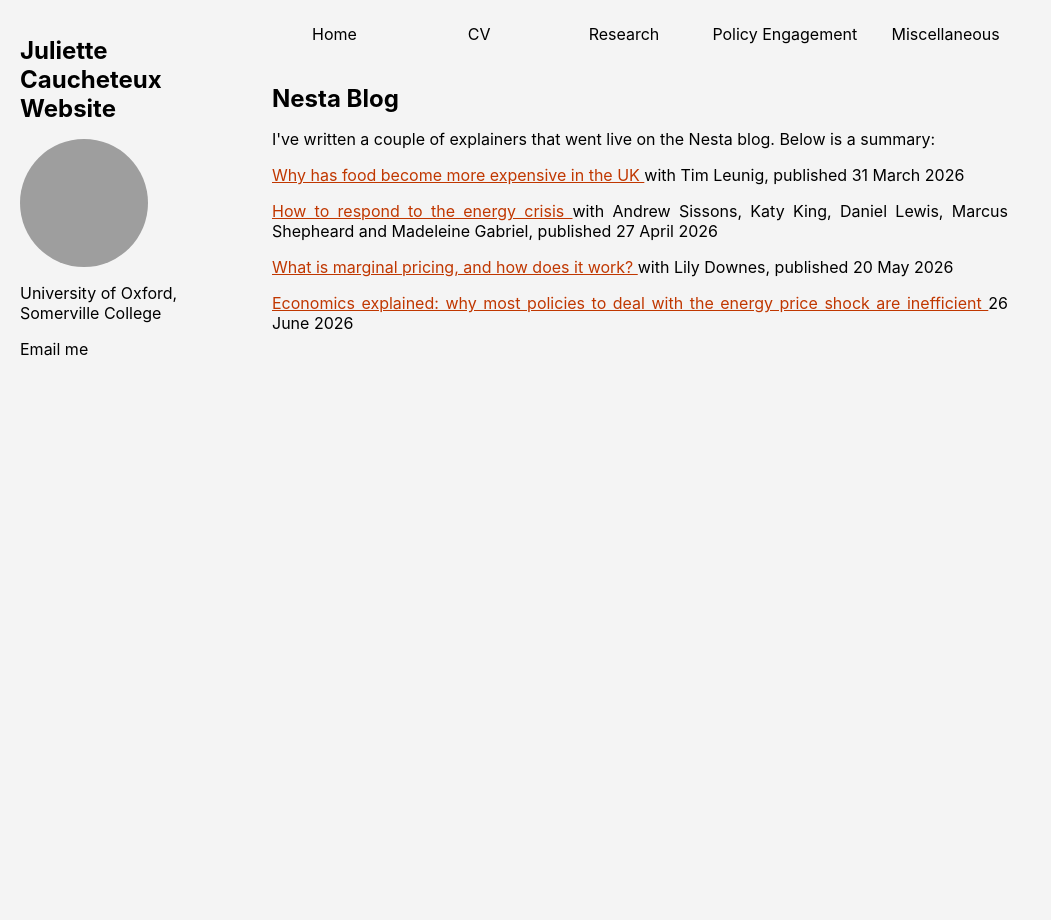
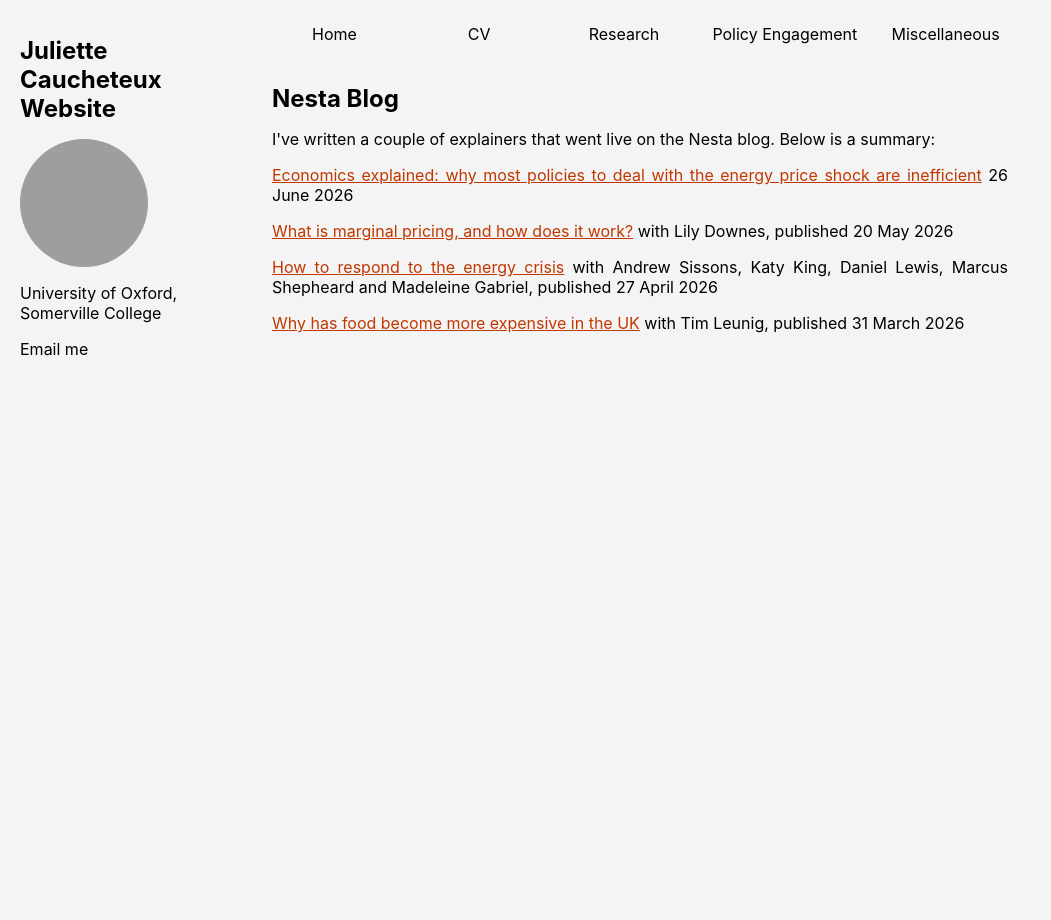
Before and after one commit to JulietteCx/juliettecx.github.io, a Jekyll site: the page built from _pages/blog.html, in a window 1280 px wide. Shown: the whole page, without its empty margins (0-1051 px from the left). Built offline with Jekyll 4.4.1, drawn with Linux system fonts in a browser that asks for light colours; grey boxes are pictures that could not be loaded.

```diff
--- a/_pages/blog.html
+++ b/_pages/blog.html
@@ -16,38 +16,28 @@
 <h1>Nesta Blog</h1>
 
 <p>I've written a couple of explainers that went live on the Nesta blog. Below is a summary:</p>
+<p>
+  <a href="https://www.nesta.org.uk/blog/economics-explained-why-most-policies-to-deal-with-the-energy-price-shock-are-inefficient/"
+     style="color:#C03700; text-decoration:underline;">
+    Economics explained: why most policies to deal with the energy price shock are inefficient</a> 26 June 2026
+</p>
 
-<p>
-  <a href="https://www.nesta.org.uk/blog/why-has-food-become-more-expensive-in-the-uk/"
+  <p>
+  <a href="https://www.nesta.org.uk/blog/what-is-marginal-pricing-and-how-does-it-work/"
      style="color:#C03700; text-decoration:underline;">
-    Why has food become more expensive in the UK
-  </a>
-  with Tim Leunig, published 31 March 2026
+    What is marginal pricing, and how does it work?</a> with Lily Downes, published 20 May 2026
 </p>
 
 <p>
   <a href="https://www.nesta.org.uk/report/how-to-respond-to-the-energy-crisis/"
      style="color:#C03700; text-decoration:underline;">
-    How to respond to the energy crisis
-  </a>
-  with Andrew Sissons, Katy King, Daniel Lewis, Marcus Shepheard and Madeleine Gabriel, published 27 April 2026
+    How to respond to the energy crisis</a> with Andrew Sissons, Katy King, Daniel Lewis, Marcus Shepheard and Madeleine Gabriel, published 27 April 2026
 </p>
 
-<p>
-  <a href="https://www.nesta.org.uk/blog/what-is-marginal-pricing-and-how-does-it-work/"
+  <p>
+  <a href="https://www.nesta.org.uk/blog/why-has-food-become-more-expensive-in-the-uk/"
      style="color:#C03700; text-decoration:underline;">
-    What is marginal pricing, and how does it work?
-  </a>
-  with Lily Downes, published 20 May 2026
+    Why has food become more expensive in the UK</a> with Tim Leunig, published 31 March 2026
 </p>
-
-<p>
-  <a href="https://www.nesta.org.uk/blog/economics-explained-why-most-policies-to-deal-with-the-energy-price-shock-are-inefficient/"
-     style="color:#C03700; text-decoration:underline;">
-    Economics explained: why most policies to deal with the energy price shock are inefficient
-  </a>
-  26 June 2026
-</p>
-
 </body>
 </html>
```
